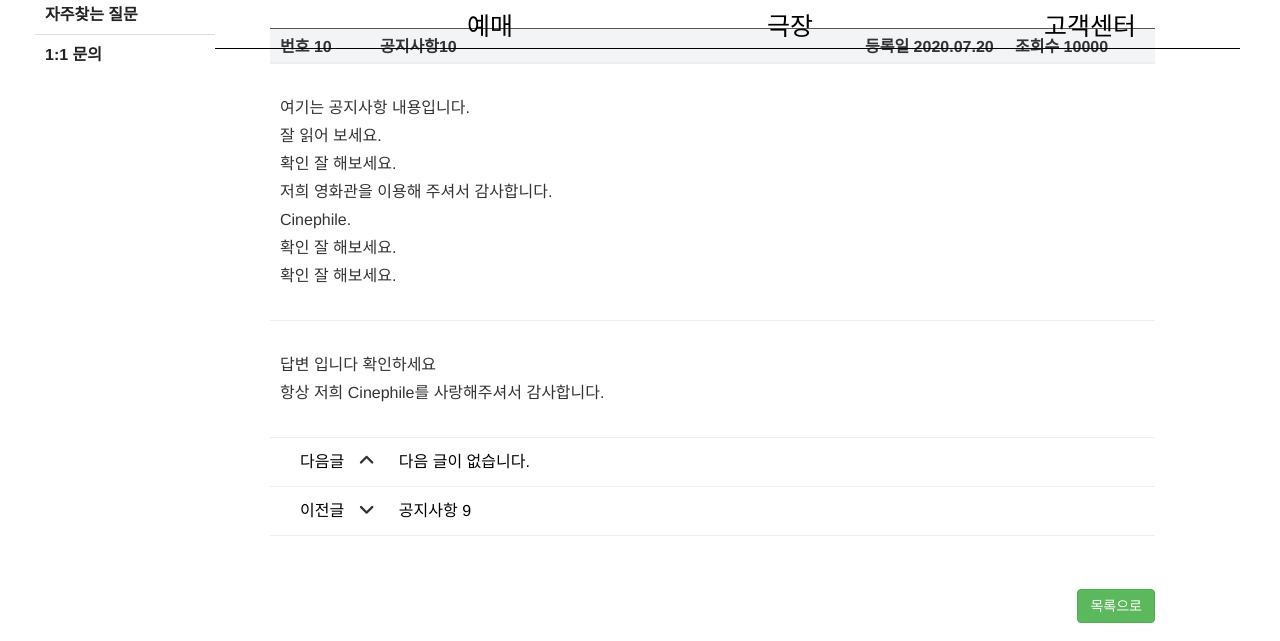
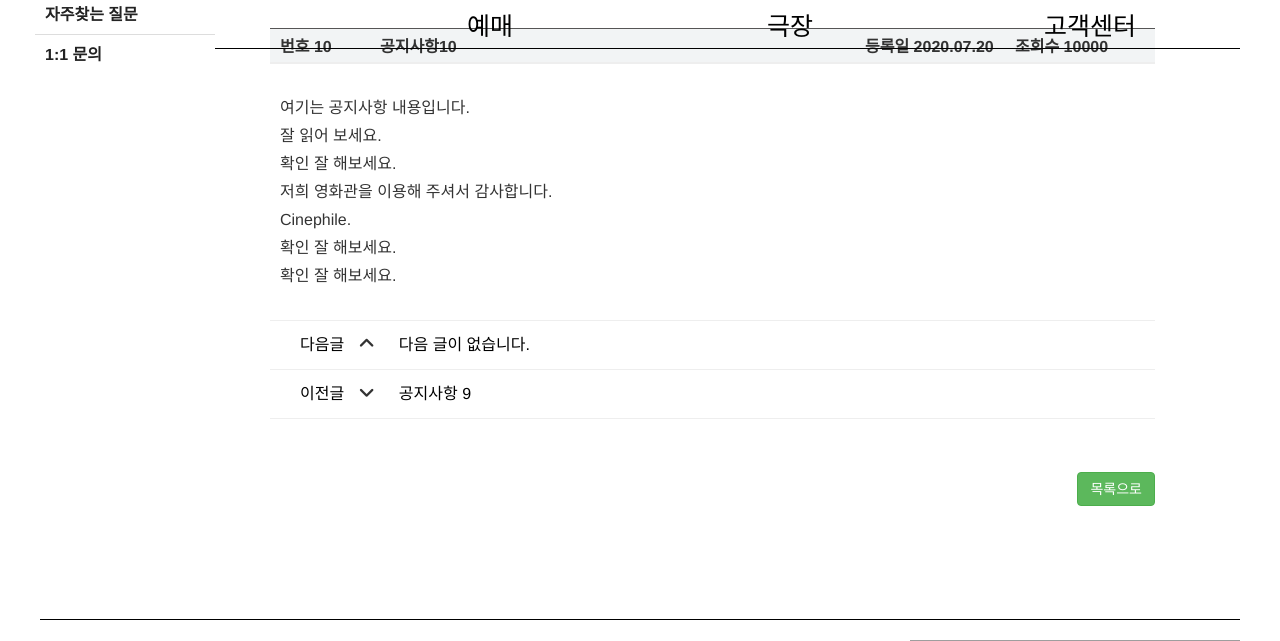
Before and after one commit to yfmc/yfmc.github.io, a Java web app: page /support/notice_detail.jsp in a window 1280 px wide. Shown: the part 361-1002 px from the top of the page. Run offline with Tomcat 11, a stand-in JSP engine, Linux system fonts and the light colour scheme; some libraries are stand-ins or nearby versions; some web fonts are replaced; grey boxes are pictures that could not be loaded.

Commit message:
고객센터_페이지_경로_수정

```diff
--- a/WebContent/support/faq_detail.jsp
+++ b/WebContent/support/faq_detail.jsp
@@ -66,7 +66,7 @@
                         </tbody>
                     </table>
                     <div class="list_button pull-right">
-                        <a href="<%=request.getContextPath()%>/support/notice_list.jsp" class=" btn btn-success pull-right">목록으로</a>
+                        <a href="<%=request.getContextPath()%>/support/faq_list.jsp" class=" btn btn-success pull-right">목록으로</a>
                     </div>
                 </div>
             </div>
--- a/WebContent/support/notice_detail.jsp
+++ b/WebContent/support/notice_detail.jsp
@@ -41,12 +41,6 @@
                                     확인 잘 해보세요.<br />
                                 </td>
                             </tr>
-                            <tr class="detail_box">
-	                            <td colspan="4">
-	                            답변 입니다 확인하세요<br />
-	                         	항상 저희 Cinephile를 사랑해주셔서 감사합니다.
-	                         	</td>
-                         	</tr>
                             <tr class="page_move" align="left">
                                 <td colspan="4">
                                         <span class="page_next">다음글</span>
--- a/WebContent/support/qna.jsp
+++ b/WebContent/support/qna.jsp
@@ -104,8 +104,8 @@
 	                    </div>
 	                </div>
 	                <div class="btn_btm_wrap">
-	                    <a href="#" class="btn btn-default">취소</a>
-	                    <a href="#" class="btn btn-primary">입력완료</a>
+	                    <a href="<%=request.getContextPath()%>/support/support_home.jsp"" class="btn btn-default">취소</a>
+	                    <a href="<%=request.getContextPath()%>/support/qna_complete.jsp" class="btn btn-primary">입력완료</a>
 	                </div>
 	            </div>
 	            <!-- ==== 본문 끝 ==== -->
--- a/WebContent/support/support_home.jsp
+++ b/WebContent/support/support_home.jsp
@@ -33,7 +33,7 @@
                         <div class="pre notice_pre pull-left">
                             <div class="title_area">
                                 <h3>공지사항<a href="<%=request.getContextPath()%>/support/notice_list.jsp" class="more pull-right">더보기 > </a></h3>
-                                <a href="#" class="list-group-item">
+                                <a href="<%=request.getContextPath()%>/support/notice_detail.jsp" class="list-group-item">
                                     <p class="list-group-item-text">공지사항 10</p>
                                 </a>
                                 <a href="#" class="list-group-item">
@@ -53,7 +53,7 @@
                         <div class="pre faq_pre pull-right">
                             <div class="title_area">
                                 <h3>자주찾는 질문<a href="<%=request.getContextPath()%>/support/faq_list.jsp" class="more pull-right">더보기 > </a></h3>
-                                <a href="#" class="list-group-item">
+                                <a href="<%=request.getContextPath()%>/support/faq_detail.jsp" class="list-group-item">
                                     <p class="list-group-item-text">자주찾는 질문 10</p>
                                 </a>
                                 <a href="#" class="list-group-item">
```
